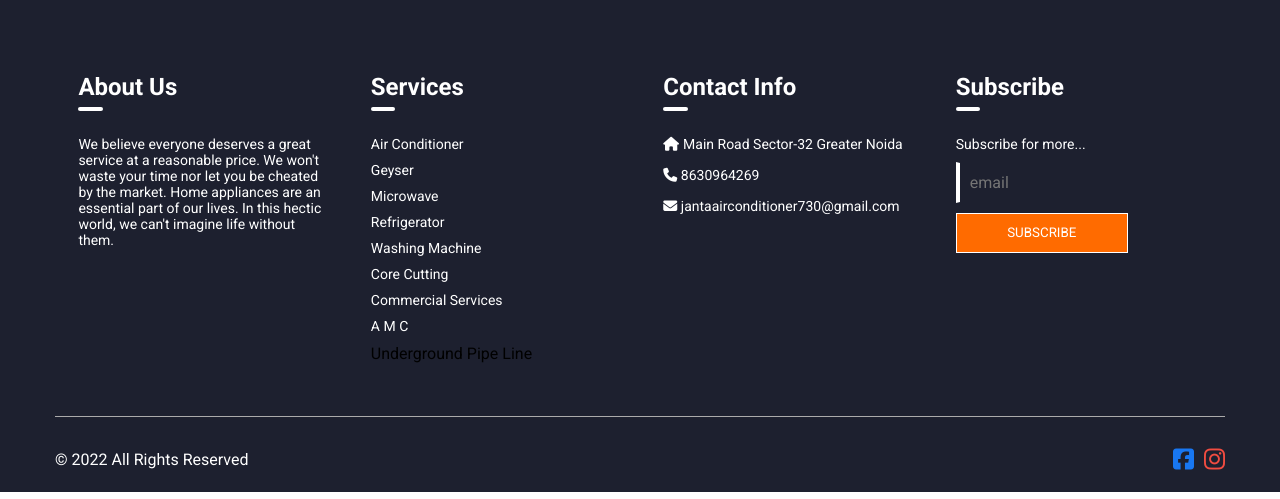
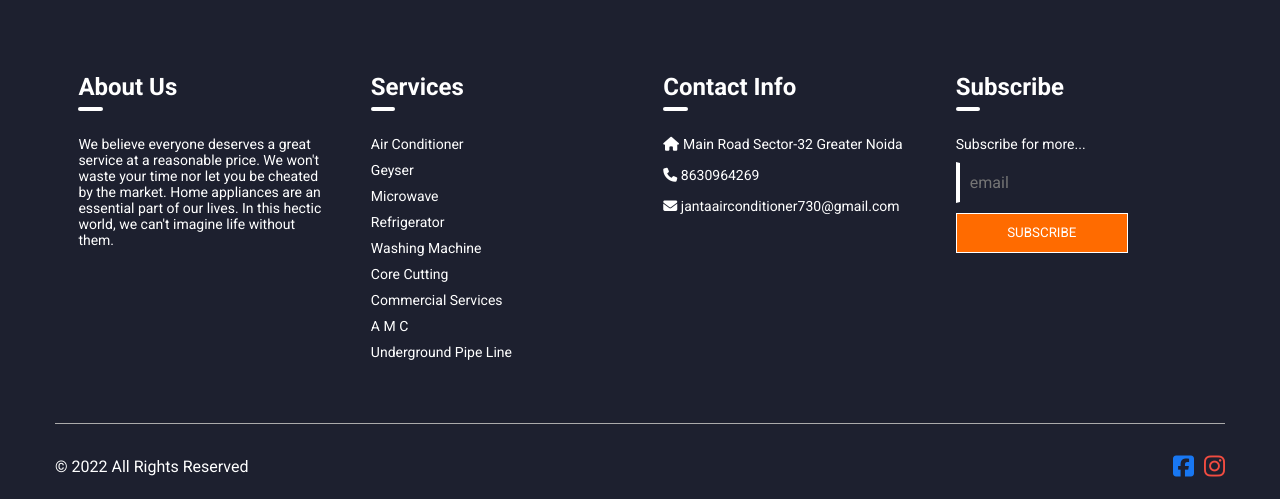
Before and after one commit to as567810/janta-enterprisers, a PHP site: page /index.php in a window 1280 px wide. Shown: the part 3773-4272 px from the top of the page. Run offline with PHP 8.4, Linux system fonts and the light colour scheme; some libraries are stand-ins or nearby versions.

Commit message:
some changs

```diff
--- a/include/footer.php
+++ b/include/footer.php
@@ -19,7 +19,7 @@
                     <a href="core-cutting.php" class="serv">Core Cutting</a>
                     <a href="commercial.php" class="serv">Commercial Services</a>
                     <a href="amc.php" class="serv">A M C</a>
-                  <a href="under-pipe.php">Underground Pipe Line</a>
+                  <a class="serv" href="under-pipe.php">Underground Pipe Line</a>
                     <!-- <a href="javascript:void()" class="serv">Cooler</a>
                     <a href="javascript:void()" class="serv">Fan</a> -->
                 </div>
```
